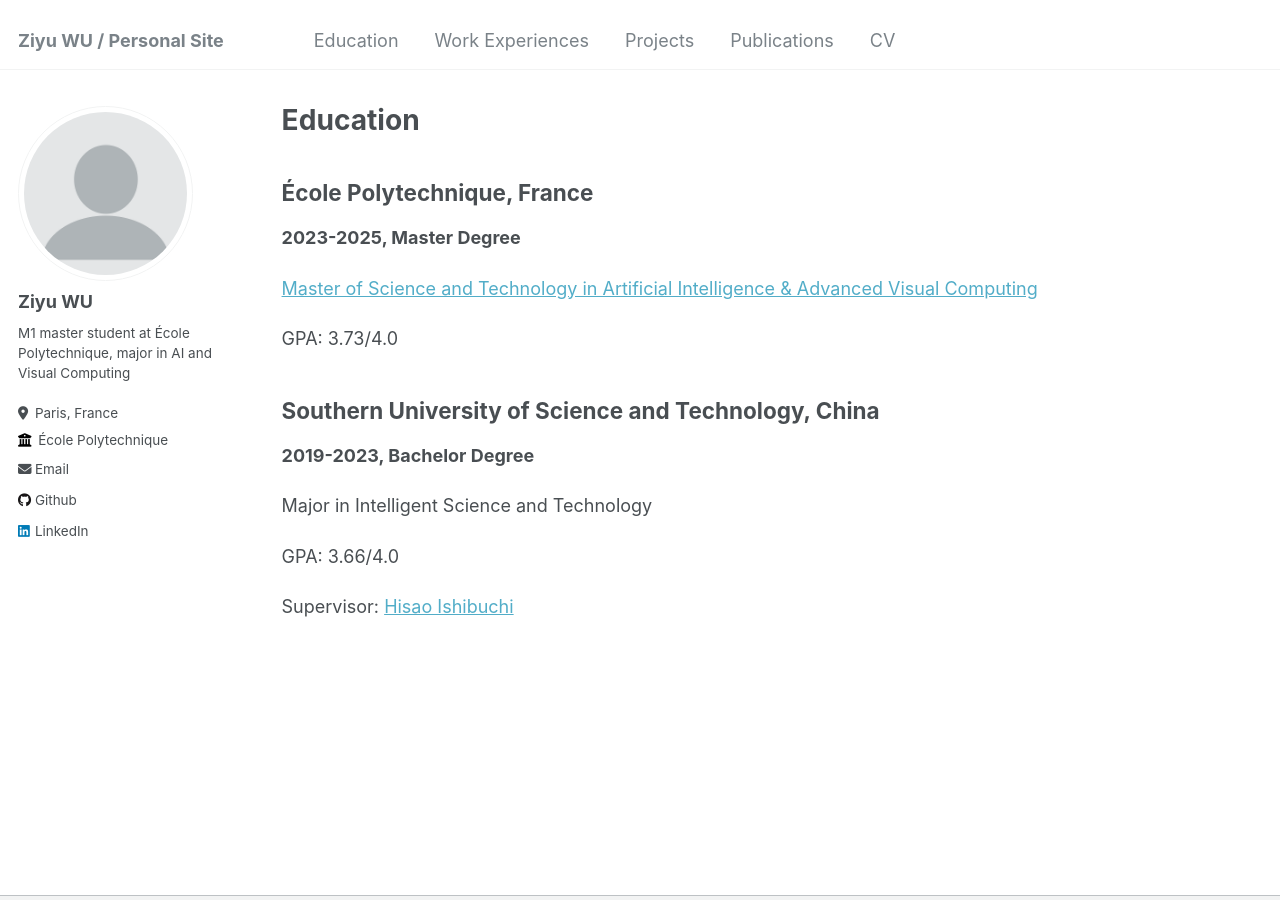
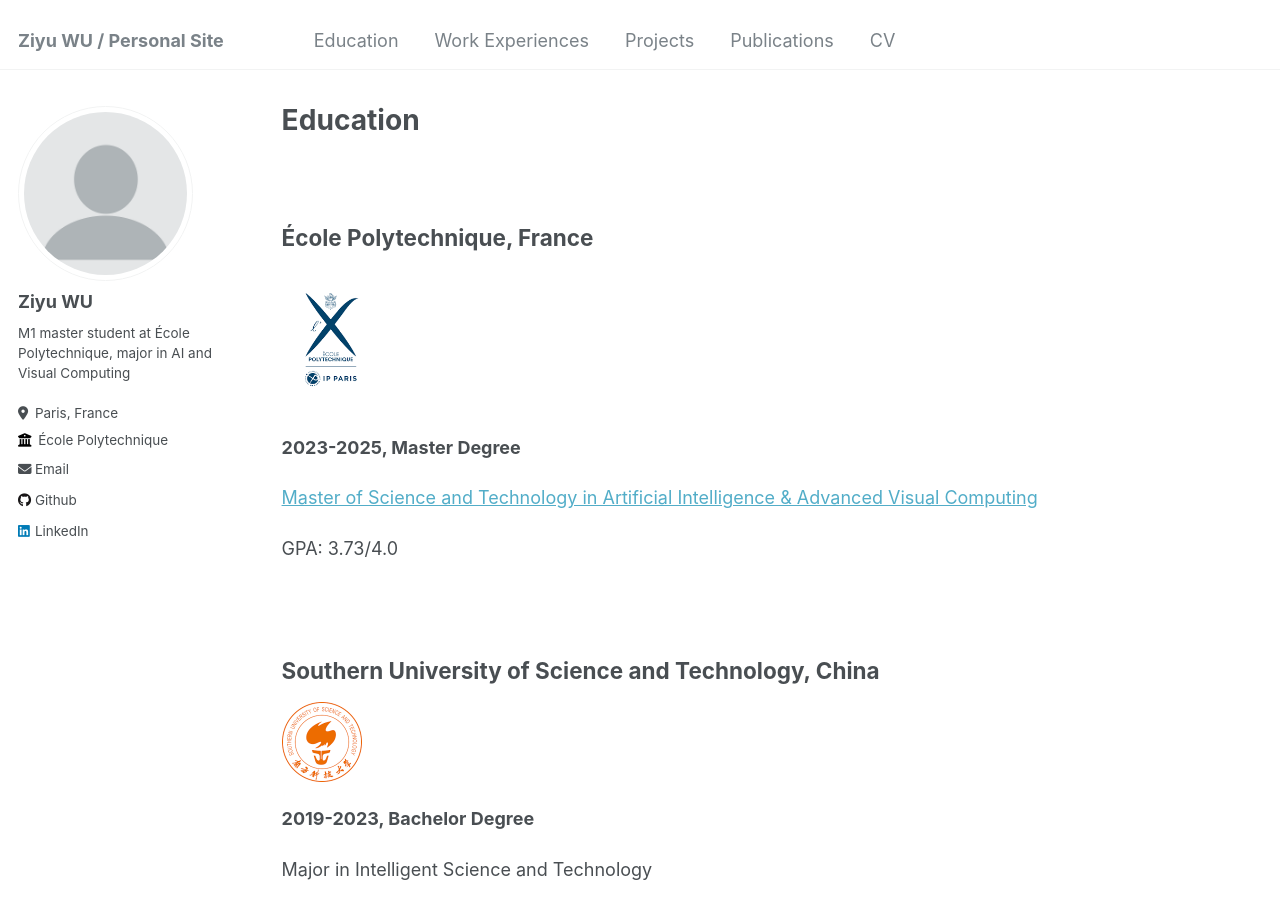
Before and after one commit to 172698691/172698691.github.io, a Jekyll site: the page built from _pages/education.md, in a window 1280 px wide and 900 px high. Built offline with Jekyll 4.4.1, drawn with Linux system fonts in a browser that asks for light colours.

Commit message:
Update education.md

```diff
--- a/_pages/education.md
+++ b/_pages/education.md
@@ -7,9 +7,12 @@ author_profile: true
 
 {% include base_path %}
 
+<br />
 
 École Polytechnique, France
 ------
+
+<img src="../images/polytechnique.png" width="100">
 
 **2023-2025, Master Degree**
 
@@ -17,9 +20,12 @@ author_profile: true
 
 GPA: 3.73/4.0
 
+<br />
 
 Southern University of Science and Technology, China
 ------
+
+<img src="../images/sustech.png" width="80" />
 
 **2019-2023, Bachelor Degree**
 
```
